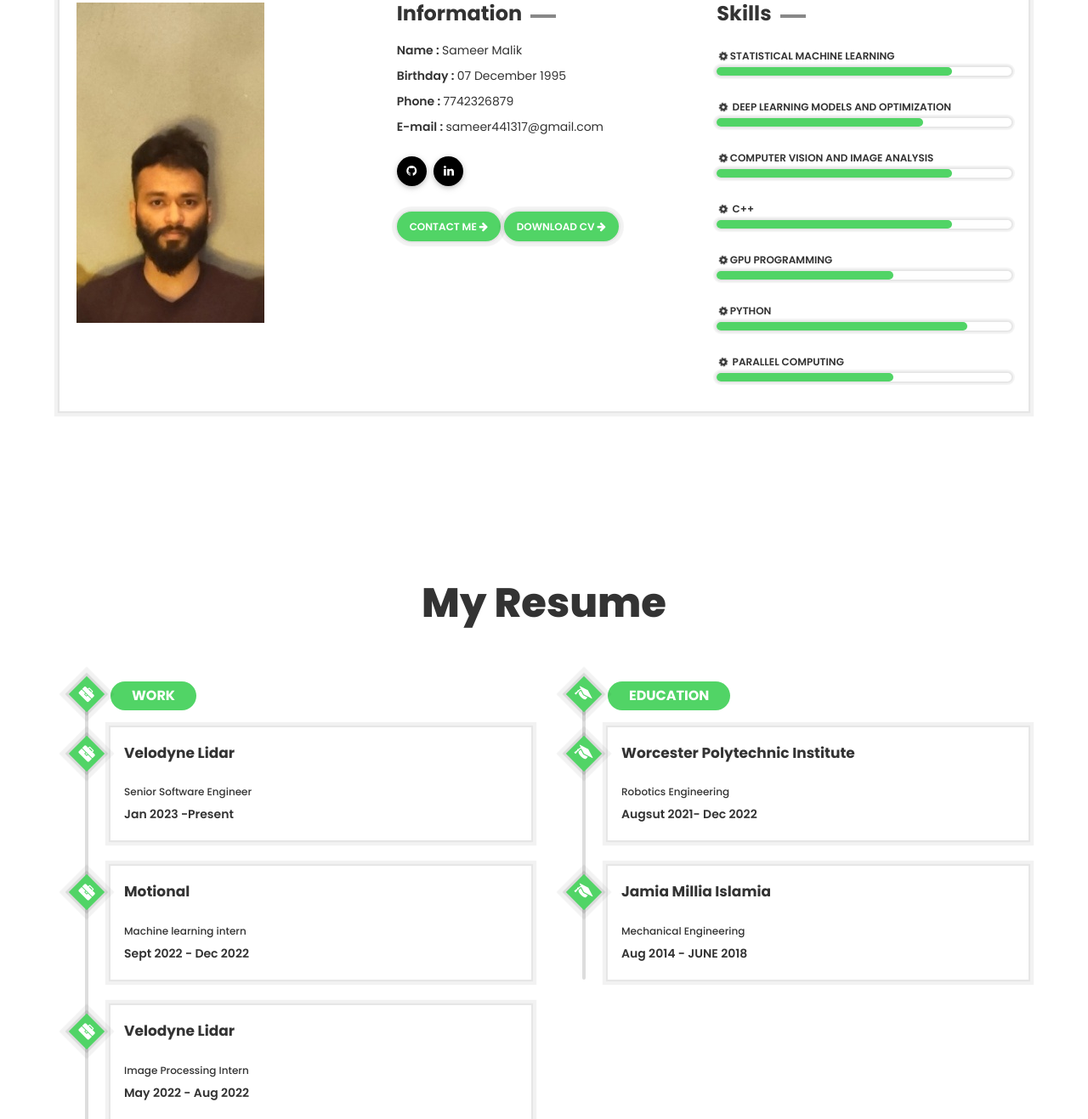
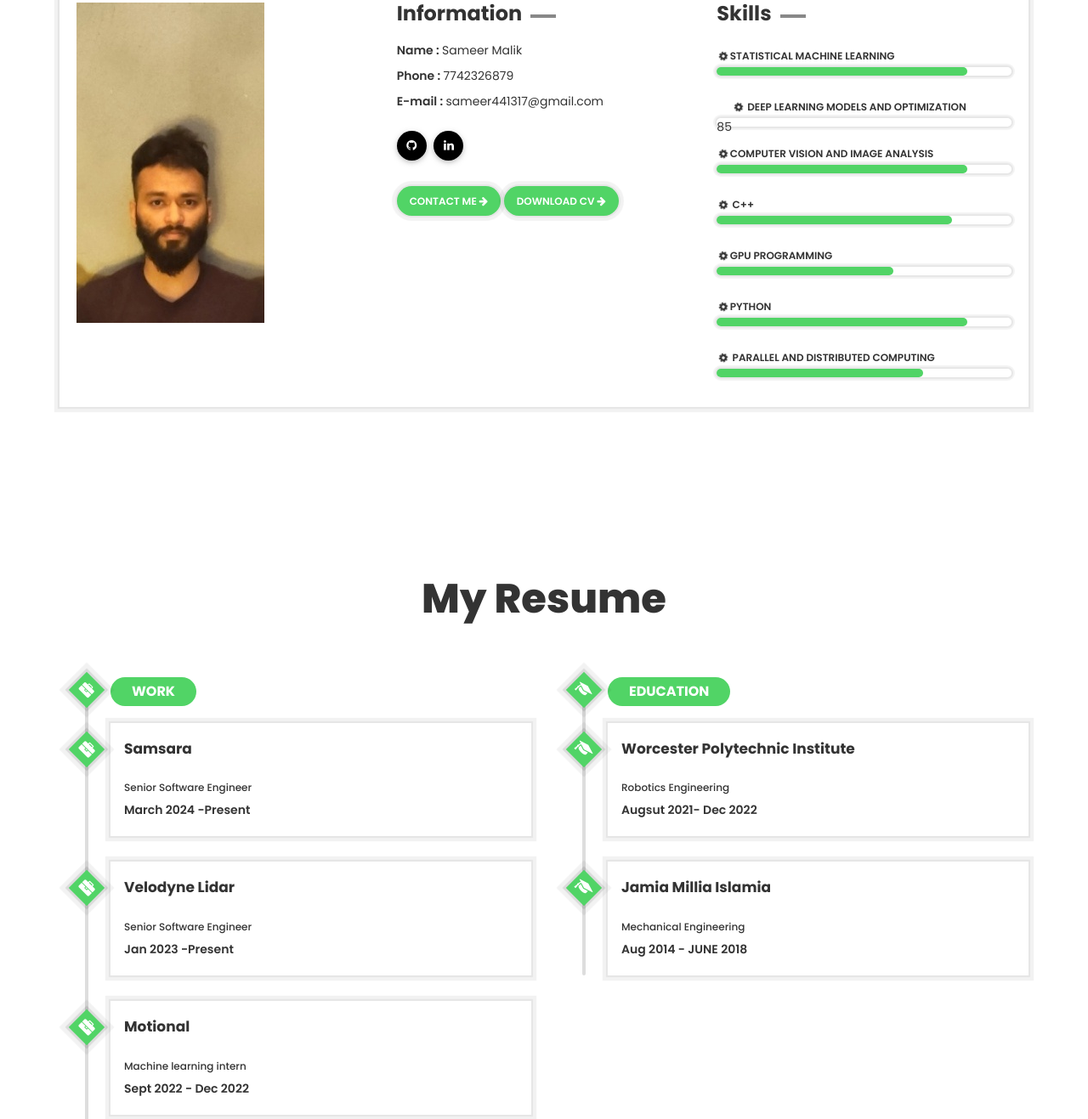
Before and after one commit to sameermalikjmi/sameermalikjmi.github.io, a plain HTML site: page index.html in a window 1280 px wide. Shown: the part 1075-2392 px from the top of the page at 85% size. Drawn offline with Linux system fonts and the light colour scheme.

Commit message:
Update index.html

```diff
--- a/index.html
+++ b/index.html
@@ -150,7 +150,6 @@
             <h2>Information</h2>
             <ul class="about-me">
               <li><strong>Name : </strong> Sameer Malik</li>
-              <li><strong>Birthday : </strong>07 December 1995</li>
               <li><strong>Phone : </strong>7742326879</li>
               <li><strong>E-mail : </strong>sameer441317@gmail.com</li>
             </ul>
@@ -171,16 +170,16 @@
           </div>
           <div class="col-md-4">
             <h2>Skills</h2>
-            <div class="skillbar skillbar-style-1" data-percent="80">
+            <div class="skillbar skillbar-style-1" data-percent="85">
               <span class="skillbar-title"><i class="fa fa-cog fa-spin fa-1.5x fa-fw"></i>Statistical Machine learning</span>
               <p class="skillbar-bar bg-theme"></p>
             </div>
-            <div class="skillbar skillbar-style-1" data-percent="70">
+            <div class="skillbar skillbar-style-1" data-percent="">85
               <span class="skillbar-title"><i class="fa fa-cog fa-spin fa-1.5x fa-fw"></i> Deep learning Models and Optimization
                 </span>
               <p class="skillbar-bar bg-theme"></p>
             </div>
-            <div class="skillbar skillbar-style-1" data-percent="80">
+            <div class="skillbar skillbar-style-1" data-percent="85">
               <span class="skillbar-title"><i class="fa fa-cog fa-spin fa-1.5x fa-fw"></i>Computer Vision and Image Analysis
               </span>
               <p class="skillbar-bar bg-theme"></p>
@@ -205,8 +204,8 @@
             <!-- End Skill Bar -->
 
 
-            <div class="skillbar skillbar-style-1" data-percent="60">
-              <span class="skillbar-title"><i class="fa fa-cog fa-spin fa-1.5x fa-fw"></i> Parallel Computing</span>
+            <div class="skillbar skillbar-style-1" data-percent="70">
+              <span class="skillbar-title"><i class="fa fa-cog fa-spin fa-1.5x fa-fw"></i> Parallel AND Distributed Computing</span>
               <p class="skillbar-bar bg-theme"></p>
             </div>
             <!-- End Skill Bar -->
@@ -232,7 +231,13 @@
 
           <div class="resume-box-01">
             <h4><i class="fa fa-briefcase"></i> WORK</h4>
-
+             <div class="resume-row">
+              <div class="hoverDiv">
+                <h5><i class="fa fa-briefcase"></i>Samsara</h5>
+                <h6>Senior Software Engineer</h6>
+                <label>March 2024 -Present</label>
+              </div><!-- .resume-row -->
+            </div>
             <div class="resume-row">
               <div class="hoverDiv">
                 <h5><i class="fa fa-briefcase"></i>Velodyne Lidar</h5>
```
